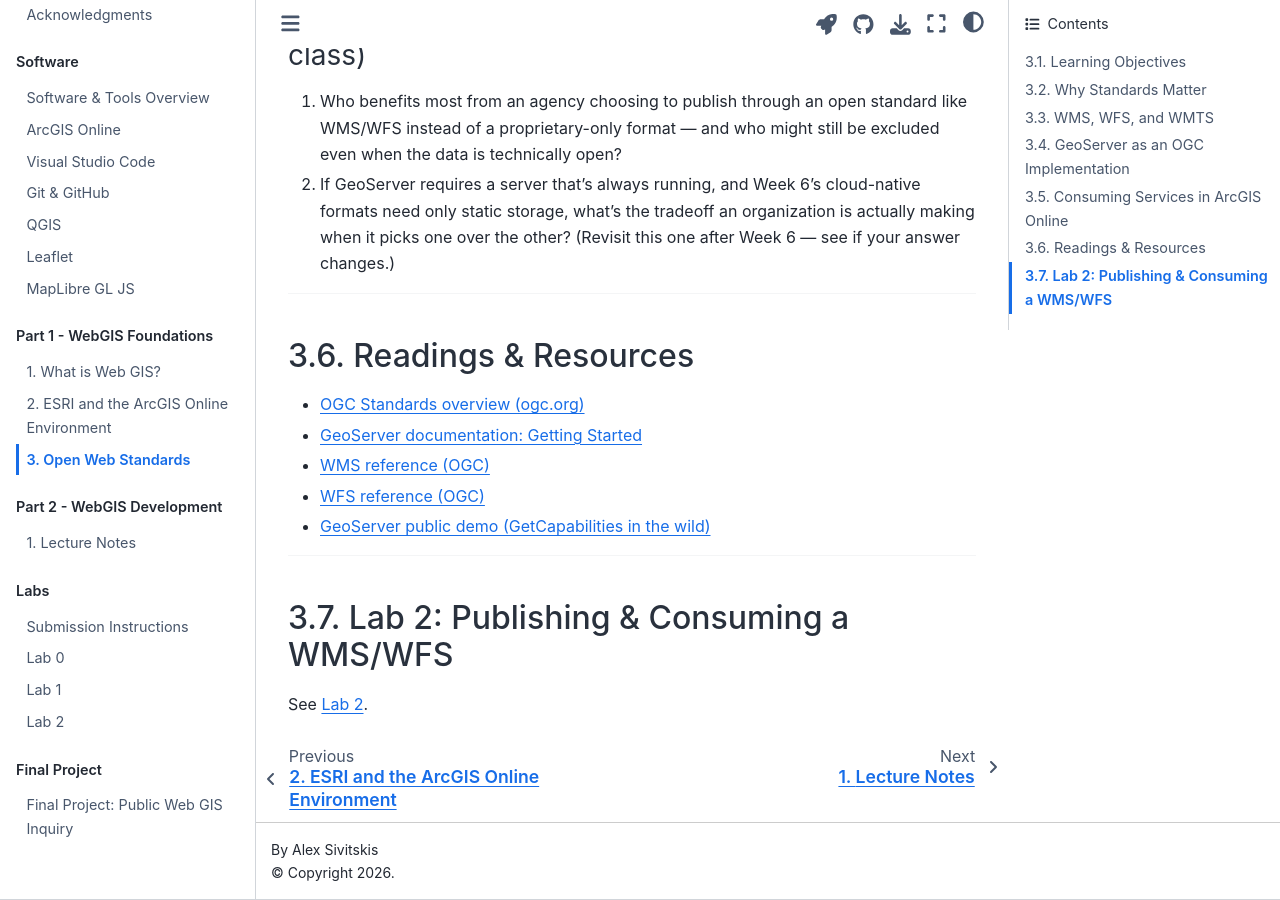
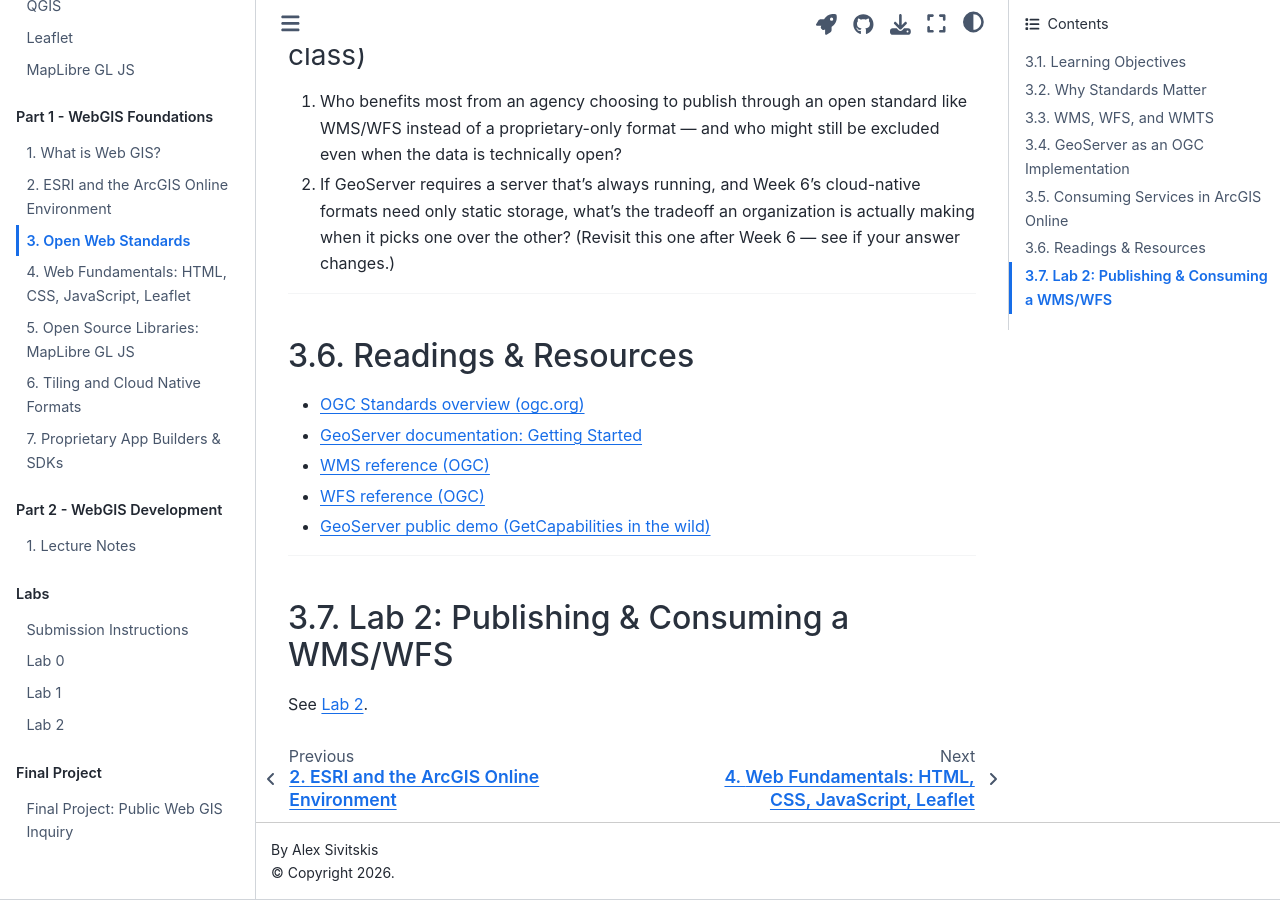
Before and after one commit to asivitskis/giss-366, a Jupyter Book: the page built from book/foundations/03_open_web_standards.ipynb, in a window 1280 px wide and 900 px high, scrolled down 4405 px. Built offline with Jupyter Book 1.0.4 settings and Sphinx 7.4.7 and the Sphinx Book theme 1.1.4, drawn with Linux system fonts in a browser that asks for light colours; pages that are not in the unit, such as notebooks, are missing from menus.

Commit message:
update blank content

```diff
--- a/_toc.yml
+++ b/_toc.yml
@@ -30,6 +30,9 @@ parts:
       - file: book/foundations/02_agol_publishing
       - file: book/foundations/03_open_web_standards
       - file: book/foundations/04_web_fundamentals
+      - file: book/foundations/05_open_source_libraries
+      - file: book/foundations/06_cloud_native
+      - file: book/foundations/07_app_builders
   - caption: Part 2 - WebGIS Development
     numbered: true
     maxdepth: 2
```
Also changed, not shown: book/foundations/04_web_fundamentals.ipynb (added), book/foundations/05_open_source_libraries.ipynb (added), book/foundations/06_cloud_native.ipynb (added), book/foundations/07_app_builders.ipynb (added).
